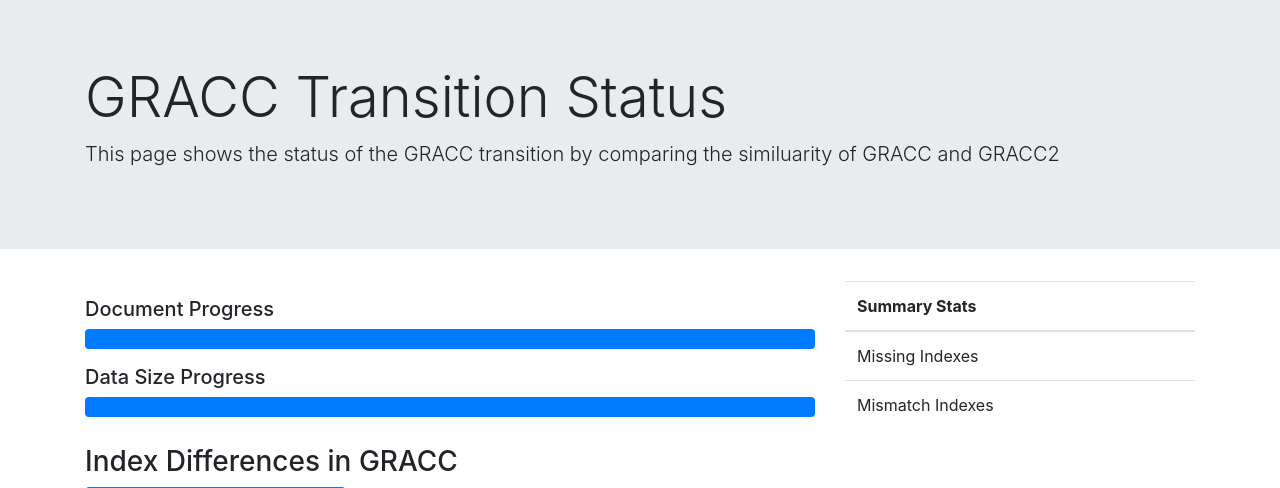
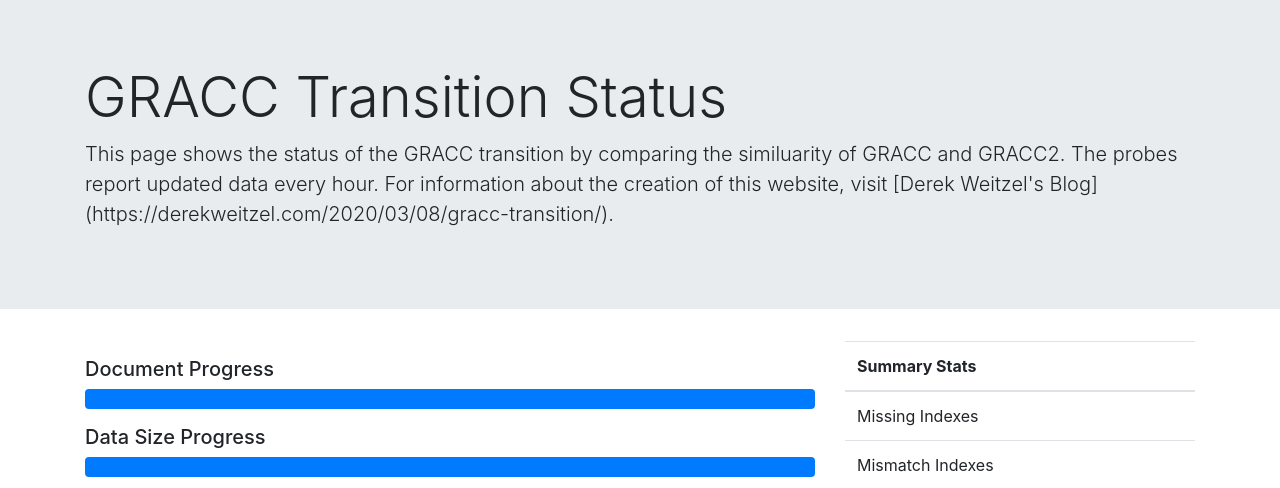
Before and after one commit to djw8605/gracc-transition, a Flask app: page / in a window 1280 px wide. Shown: the part 56-544 px from the top of the page. Run offline with Flask 2, Linux system fonts and the light colour scheme; data that the repository does not hold is empty; some libraries are stand-ins or nearby versions.

Commit message:
Add link to derek's blog

```diff
--- a/templates/index.html
+++ b/templates/index.html
@@ -188,7 +188,8 @@
   <div class="jumbotron jumbotron-fluid">
     <div class="container">
       <h1 class="display-4">GRACC Transition Status</h1>
-      <p class="lead">This page shows the status of the GRACC transition by comparing the similuarity of GRACC and GRACC2</p>
+      <p class="lead">This page shows the status of the GRACC transition by comparing the similuarity of GRACC and GRACC2.
+        The probes report updated data every hour.  For information about the creation of this website, visit [Derek Weitzel's Blog](https://derekweitzel.com/2020/03/08/gracc-transition/). </p>
     </div>
   </div>
 
```
